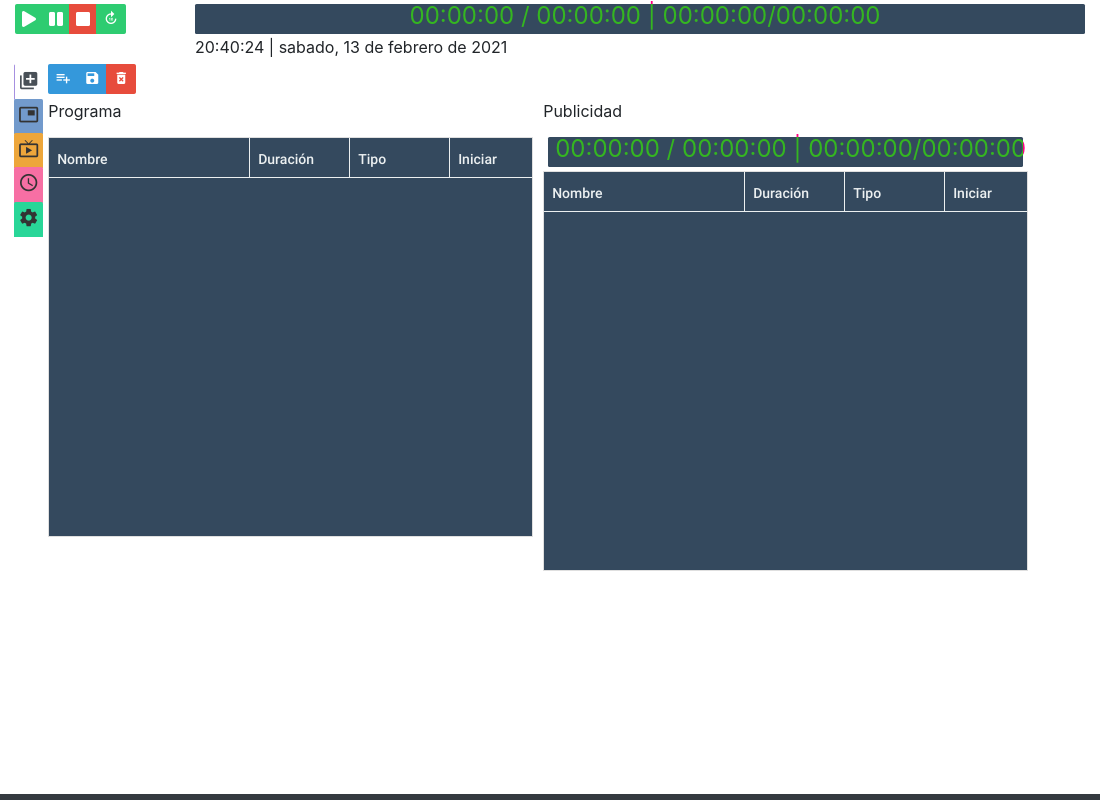
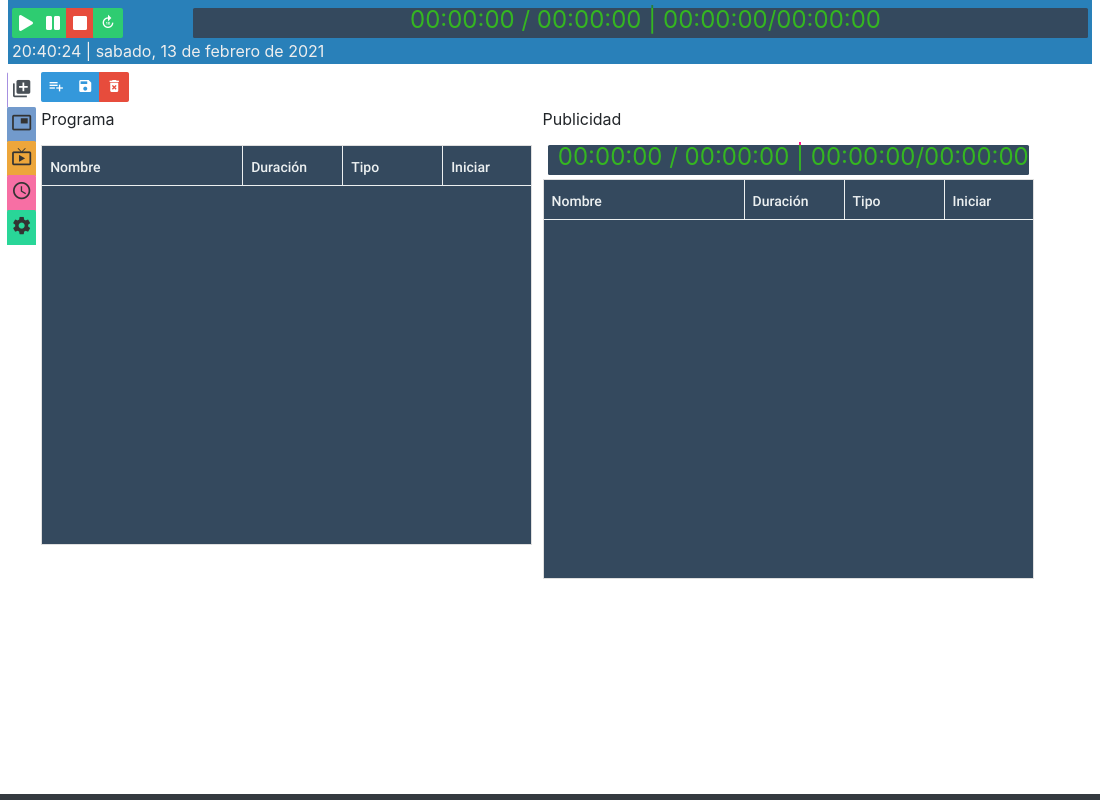
Before and after one commit to DANIELXCERON/sap, an Electron app: page src/index.html in a window 1100 px wide. Drawn offline with Linux system fonts and the light colour scheme; no server answers; files whose address does not match are found by name.

Commit message:
fix styles

```diff
--- a/package.json
+++ b/package.json
@@ -1,7 +1,7 @@
 {
     "name": "sap",
     "productName": "SAP",
-    "version": "0.1.3",
+    "version": "0.1.4",
     "description": "TV Playout",
     "repository": {
         "type": "git",
--- a/src/css/styles-suite.css
+++ b/src/css/styles-suite.css
@@ -7,6 +7,9 @@
 .dhx_data-wrap,
 .dhx_grid-body {
   background-color: #34495e;
+}
+.dhx_grid-cell .dhx_cell-content {
+  color: #ecf0f1;
 }
 /*FORM*/
 .my_form_css,
--- a/src/index.html
+++ b/src/index.html
@@ -20,7 +20,8 @@
 </head>
 
 <body>
-    <div class="container-fluid">
+    <div class="container-fluid px-2">
+        <div class="bg_id_Current p-1 sticky-top">
             <div class="row">
                 <div class="col-2 my-1">
                     <div class="btn-group mx-auto" role="group">
@@ -48,12 +49,12 @@
                 </div>
             </div>
             <div class="row">
-            <div class="col-2 my-1">
-            </div>
                 <div class="col-10 my-auto">
                     <div class="window-title"></div>
                 </div>
             </div>
+        </div>
+
 
         <div class="row">
             <div class="ml-1 my-2" style="font-size: 1.3rem;">
@@ -309,13 +310,6 @@
                                                 <div id="grid_event_container" ondrop="drop_scheduler_event(event);" ondragover="drag_scheduler_event(event);"></div>
                                             </div>
                                             <div class="col-md-4">
-                                                <p style="font-size: xx-small;">
-                                                    <br>10 > 00 10 20 30 40 50
-                                                    <br>15 > 10 25 40 55
-                                                    <br>20 > 05 25 45
-                                                    <br>30 > 15 45
-                                                    <br>60 > 30
-                                                </p>
                                                 <div id="form_container"></div>
                                             </div>
                                         </div>
@@ -343,13 +337,6 @@
                                                 <div id="grid_ad_container" ondrop="drop_scheduler_ad(event);" ondragover="drag_scheduler_ad(event);"></div>
                                             </div>
                                             <div class="col-md-4">
-                                                <p style="font-size: xx-small;">
-                                                    <br>10 > 00 10 20 30 40 50
-                                                    <br>15 > 10 25 40 55
-                                                    <br>20 > 05 25 45
-                                                    <br>30 > 15 45
-                                                    <br>60 > 30
-                                                </p>
                                                 <div id="form_ad_container"></div>
                                             </div>
                                         </div>
--- a/src/js/programador.js
+++ b/src/js/programador.js
@@ -396,7 +396,7 @@ var grid_scheduler_event = new dhx.Grid("grid_event_container", {
     ],
     css: "my_grid_css",
     rowHeight: 25,
-    height: 377,
+    height: 454,
     rowCss: function (row) {
         return row.custom;
     },
@@ -473,6 +473,15 @@ var form_scheduler_events = new dhx.Form("form_container", {
         name: "interval",
         type: "select",
         label: "Intervalo",
+        helpMessage: `
+    <p style="font-size: xx-small;">
+        <br>10 > 00 10 20 30 40 50
+        <br>15 > 10 25 40 55
+        <br>20 > 05 25 45
+        <br>30 > 15 45
+        <br>60 > 30
+    </p>
+      `,
         labelInline: true,
         value: "No",
         labelPosition: "left",
@@ -1022,6 +1031,15 @@ var form_ad = new dhx.Form("form_ad_container", {
         type: "select",
         labelInline: true,
         label: "Intervalo",
+        helpMessage: `
+    <p style="font-size: xx-small;">
+        <br>10 > 00 10 20 30 40 50
+        <br>15 > 10 25 40 55
+        <br>20 > 05 25 45
+        <br>30 > 15 45
+        <br>60 > 30
+    </p>
+      `,
         labelPosition: "left",
         value: "10",
         name: "interval",
```
Lines whose indentation alone changed are shown as unchanged.
